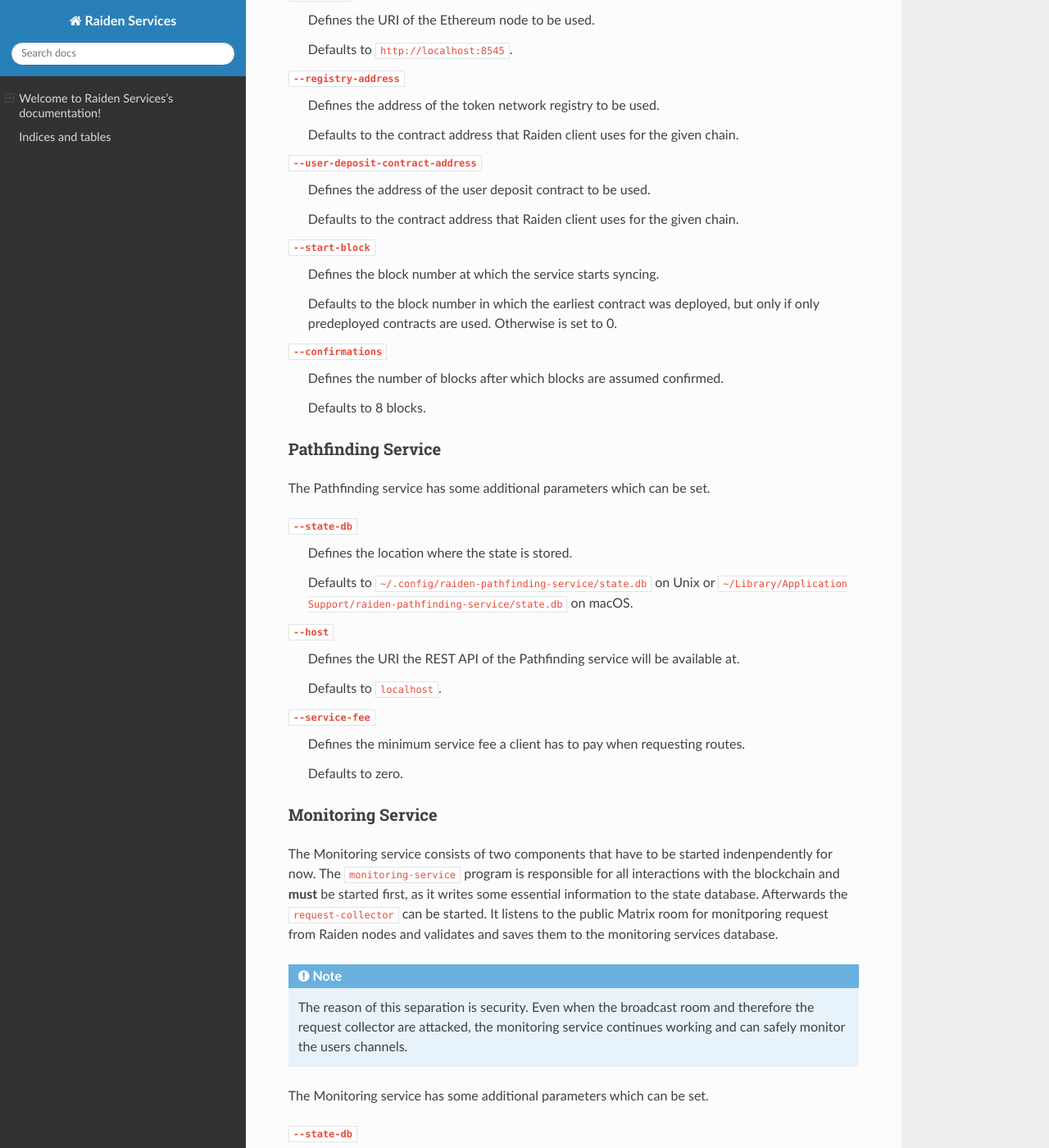
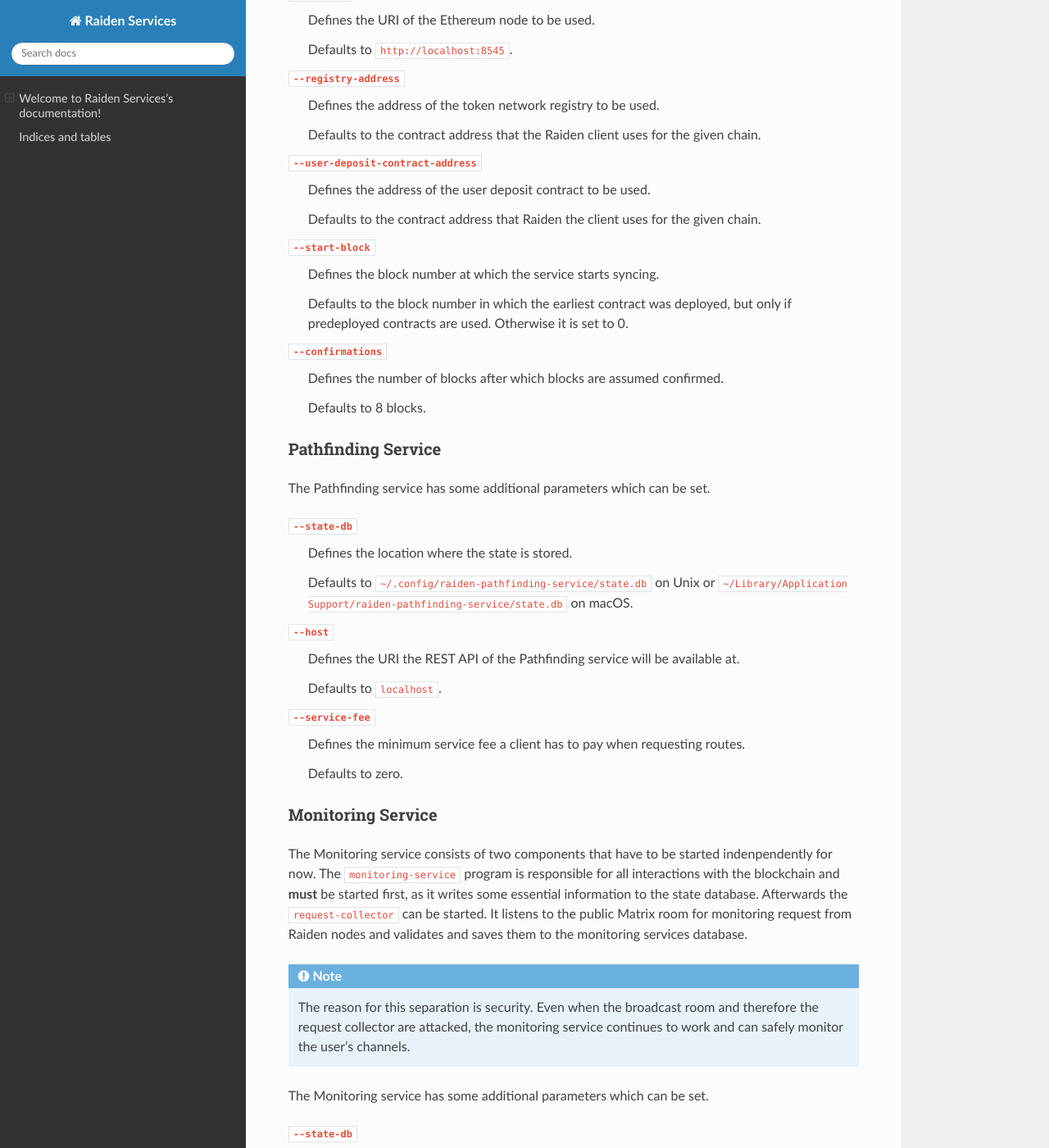
Before and after one commit to raiden-network/raiden-services, a Sphinx documentation site: the page built from docs/index.rst, in a window 1280 px wide and 1400 px high, scrolled down 1213 px. Shown: the whole window at 82% size. Built offline with Sphinx 7.4.7 and the Read the Docs theme 2.0.0, drawn with Linux system fonts in a browser that asks for light colours; some of the changed text lies outside the part shown.

Commit message:
PR review

```diff
--- a/docs/index.rst
+++ b/docs/index.rst
@@ -65,20 +65,20 @@
 ``--registry-address``
     Defines the address of the token network registry to be used.
 
-    Defaults to the contract address that Raiden client uses for the given
+    Defaults to the contract address that the Raiden client uses for the given
     chain.
 
 ``--user-deposit-contract-address``
     Defines the address of the user deposit contract to be used.
 
-    Defaults to the contract address that Raiden client uses for the given
+    Defaults to the contract address that Raiden the client uses for the given
     chain.
 
 ``--start-block``
     Defines the block number at which the service starts syncing.
 
     Defaults to the block number in which the earliest contract was deployed,
-    but only if only predeployed contracts are used. Otherwise is set to 0.
+    but only if predeployed contracts are used. Otherwise it is set to 0.
 
 ``--confirmations``
     Defines the number of blocks after which blocks are assumed confirmed.
@@ -117,13 +117,13 @@
 all interactions with the blockchain and **must** be started first, as it
 writes some essential information to the state database.
 Afterwards the ``request-collector`` can be started. It listens to the public
-Matrix room for monitporing request from Raiden nodes and validates and saves
+Matrix room for monitoring request from Raiden nodes and validates and saves
 them to the monitoring services database.
 
 .. note::
-    The reason of this separation is security. Even when the broadcast room and
-    therefore the request collector are attacked, the monitoring service
-    continues working and can safely monitor the users channels.
+    The reason for this separation is security. Even when the broadcast room
+    and therefore the request collector are attacked, the monitoring service
+    continues to work and can safely monitor the user's channels.
 
 The Monitoring service has some additional parameters which can be set.
 
@@ -137,7 +137,7 @@
 ``--monitor-contract-address``
     Defines the address of the monitoring contract to be used.
 
-    Defaults to the contract address that Raiden client uses for the given
+    Defaults to the contract address that the Raiden client uses for the given
     chain.
 
 ``--min-reward``
```
Also changed, not shown: other parts of docs/index.rst (+1 -1 lines).
